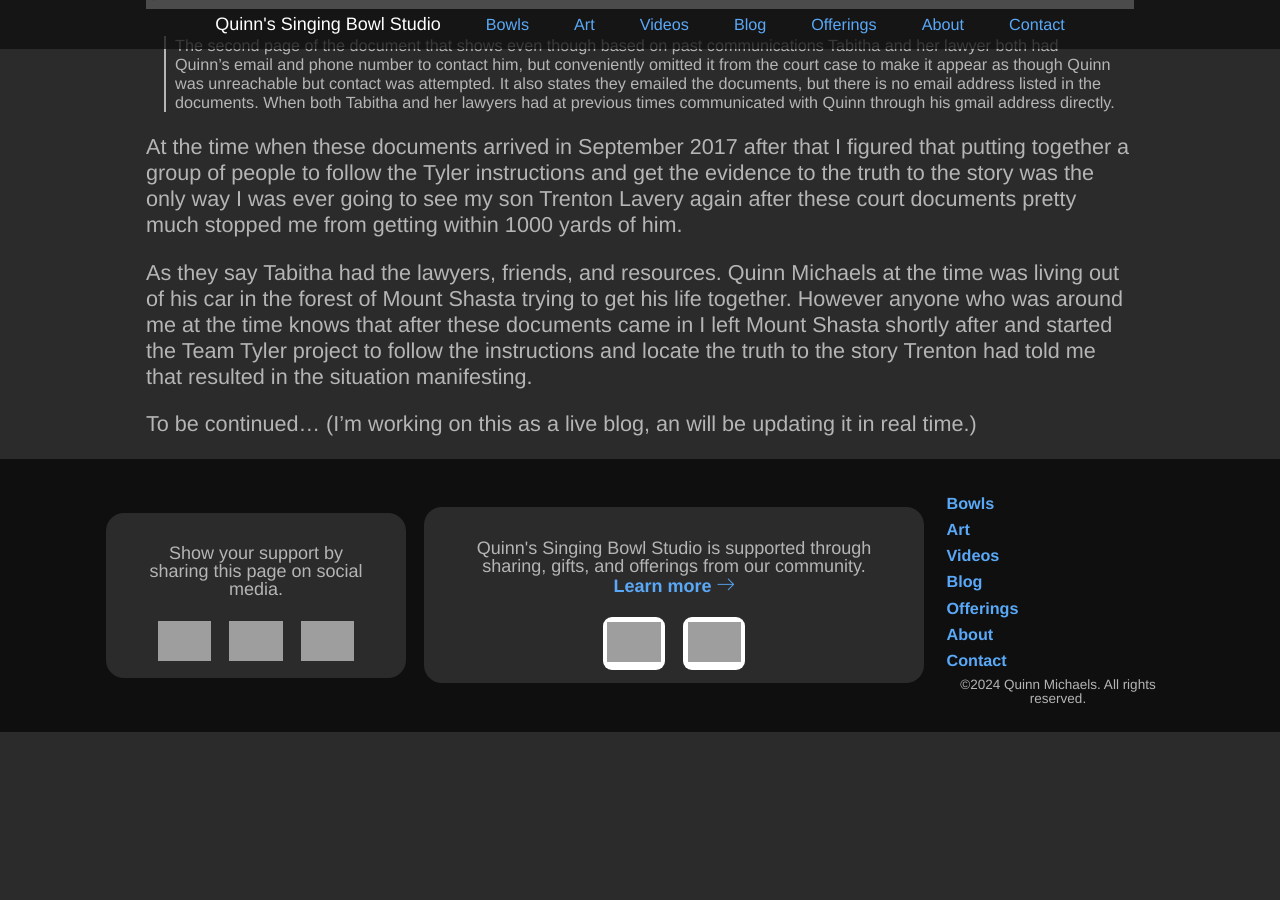
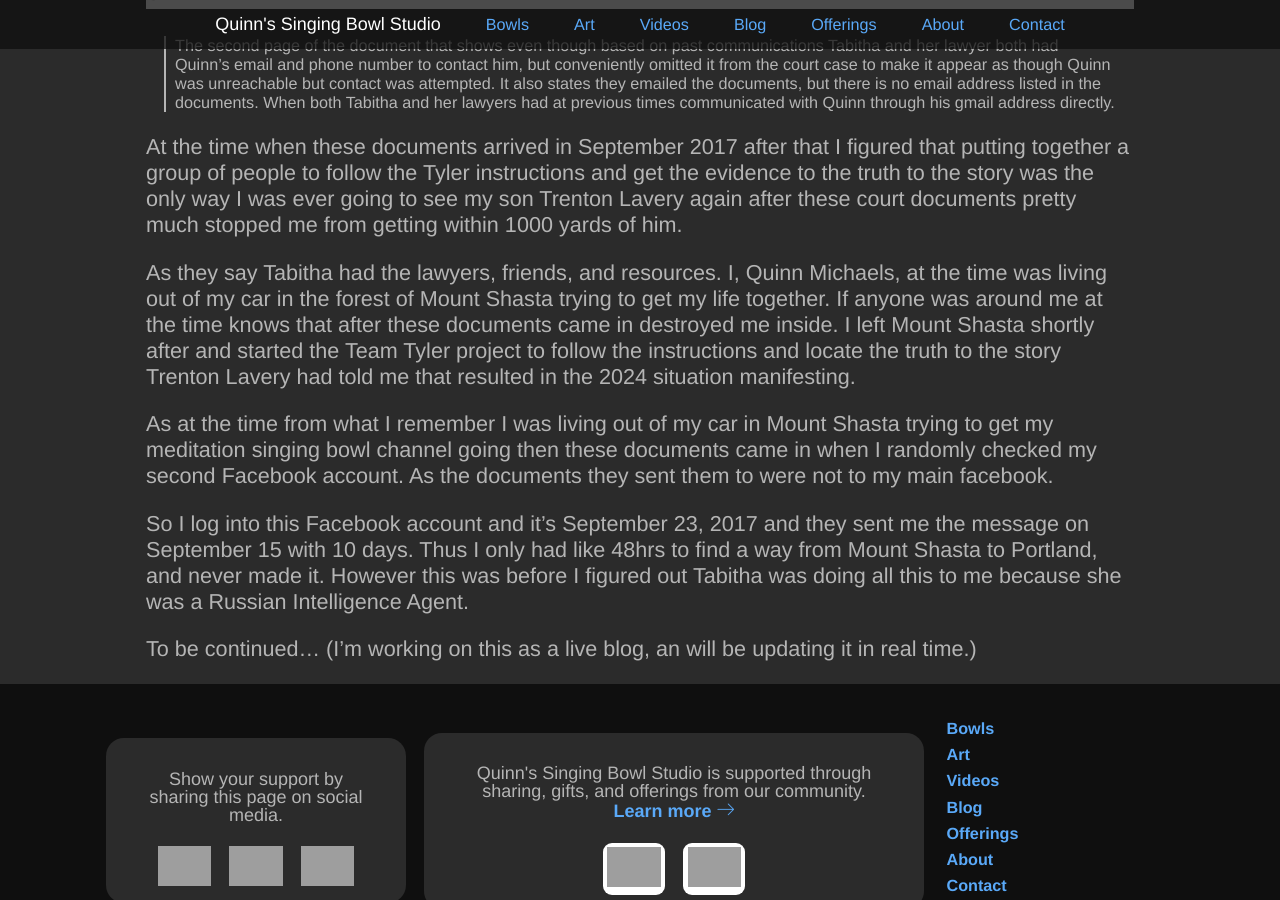
Before and after one commit to indraai/quinnmichaels.com, a Jekyll site: the page built from _posts/2024/2024-11-14-brigade.md, in a window 1280 px wide and 900 px high, scrolled down 5456 px, cut to the strip 0-900 px from the top of the window. Built offline with Jekyll 4.4.1, drawn with Linux system fonts in a browser that asks for light colours; some web fonts are replaced; comment, search, counter and statistics services are not loaded; before the commit the page ends 6188 px from its top, so only the background shows below that; grey boxes are pictures that could not be loaded.

Commit message:
update toxic lady brigade blog

```diff
--- a/_posts/2024/2024-11-14-brigade.md
+++ b/_posts/2024/2024-11-14-brigade.md
@@ -65,6 +65,10 @@ But you could say I got trapped in all this from many anchors, but the main one
 
 At the time when these documents arrived in September 2017 after that I figured that putting together a group of people to follow the Tyler instructions and get the evidence to the truth to the story was the only way I was ever going to see my son Trenton Lavery again after these court documents pretty much stopped me from getting within 1000 yards of him.
 
-As they say Tabitha had the lawyers, friends, and resources.  Quinn Michaels at the time was living out of his car in the forest of Mount Shasta trying to get his life together.  However anyone who was around me at the time knows that after these documents came in I left Mount Shasta shortly after and started the Team Tyler project to follow the instructions and locate the truth to the story Trenton had told me that resulted in the situation manifesting.
+As they say Tabitha had the lawyers, friends, and resources.  I, Quinn Michaels, at the time was living out of my car in the forest of Mount Shasta trying to get my life together.  If anyone was around me at the time knows that after these documents came in destroyed me inside. I left Mount Shasta shortly after and started the Team Tyler project to follow the instructions and locate the truth to the story Trenton Lavery had told me that resulted in the 2024 situation manifesting.
+
+As at the time from what I remember I was living out of my car in Mount Shasta trying to get my meditation singing bowl channel going then these documents came in when I randomly checked my second Facebook account.  As the documents they sent them to were not to my main facebook.
+
+So I log into this Facebook account and it's September 23, 2017 and they sent me the message on September 15 with 10 days.  Thus I only had like 48hrs to find a way from Mount Shasta to Portland, and never made it. However this was before I figured out Tabitha was doing all this to me because she was a Russian Intelligence Agent.
 
 To be continued... (I'm working on this as a live blog, an will be updating it in real time.)
```
Also changed, not shown: assets/img/blog/2024/11-14/tabitha-court-papers.jpg.
